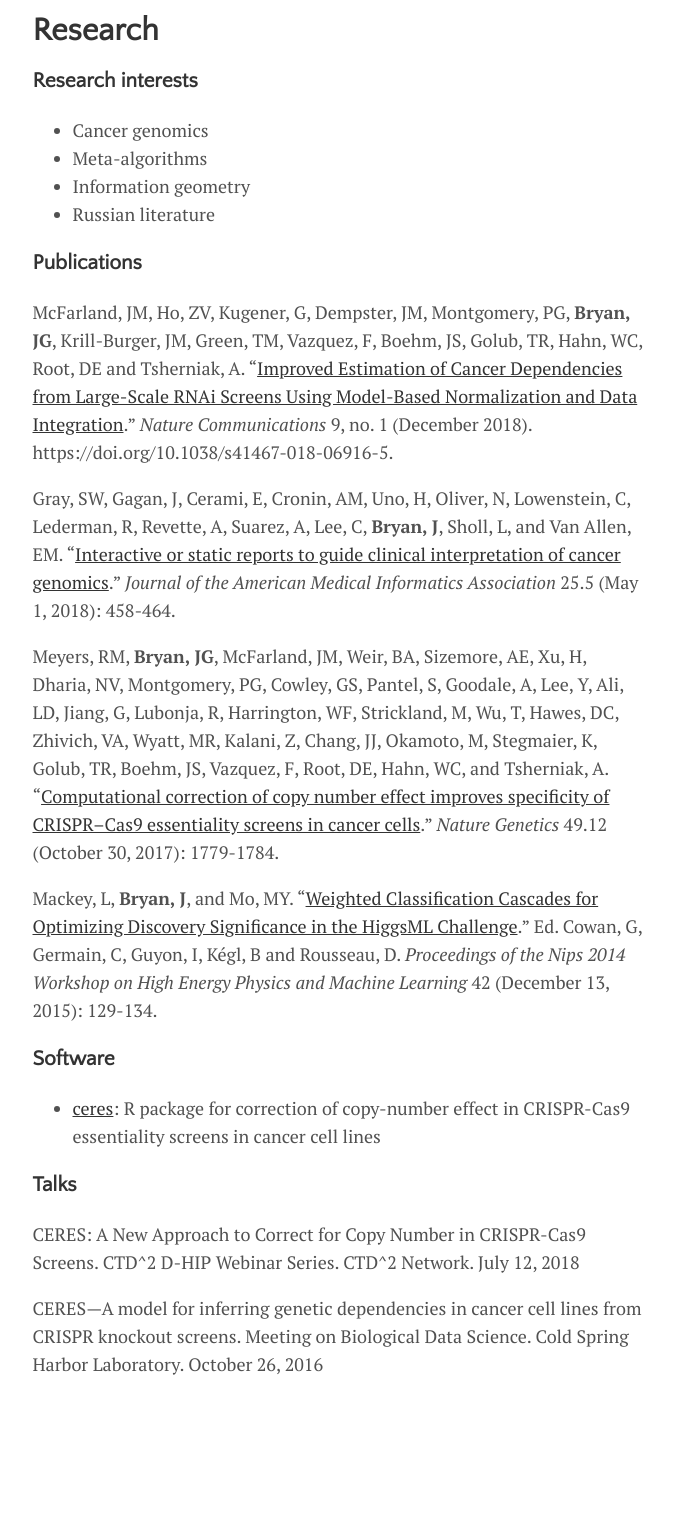
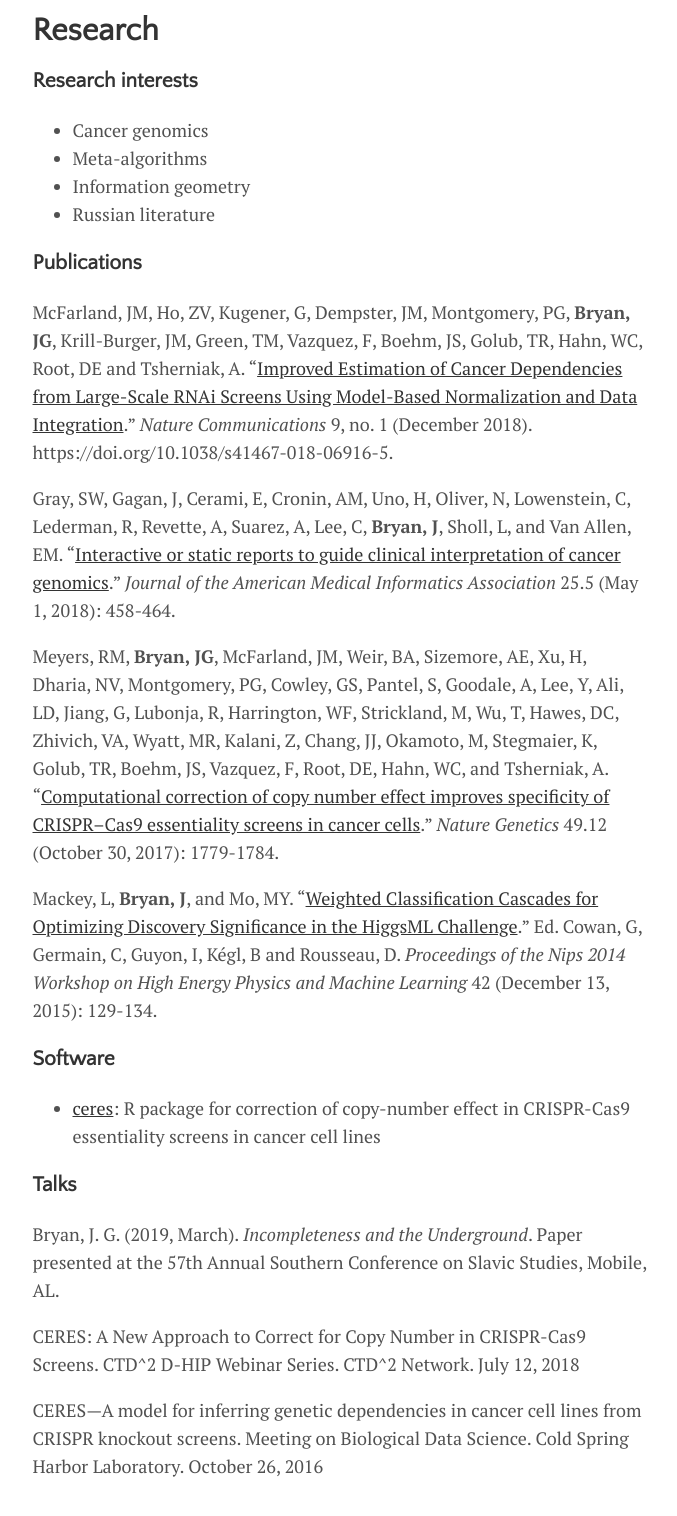
Before and after one commit to j-g-b/j-g-b.github.io, a Jekyll site: the page built from menu/research.md, in a window 1280 px wide, cut to the strip 112-1656 px from the top of the page. Shown: the top 1516 px of the strip, without its empty margins (300-977 px from the left). Built offline with Jekyll 4.4.1, drawn with Linux system fonts in a browser that asks for light colours; before the commit the page ends 1554 px from its top, so only the background shows below that.

Commit message:
adding SCSS talk

```diff
--- a/menu/research.md
+++ b/menu/research.md
@@ -26,6 +26,8 @@ Mackey, L, **Bryan, J**, and Mo, MY. "[Weighted Classification Cascades for Opti
 
 ### Talks
 
+Bryan, J. G. (2019, March). *Incompleteness and the Underground*. Paper presented at the 57th Annual Southern Conference on Slavic Studies, Mobile, AL.
+
 CERES: A New Approach to Correct for Copy Number in CRISPR-Cas9 Screens. CTD^2 D-HIP Webinar Series. CTD^2 Network. July 12, 2018
 
 CERES—A model for inferring genetic dependencies in cancer cell lines from CRISPR knockout screens. Meeting on Biological Data Science. Cold Spring Harbor Laboratory. October 26, 2016
```
